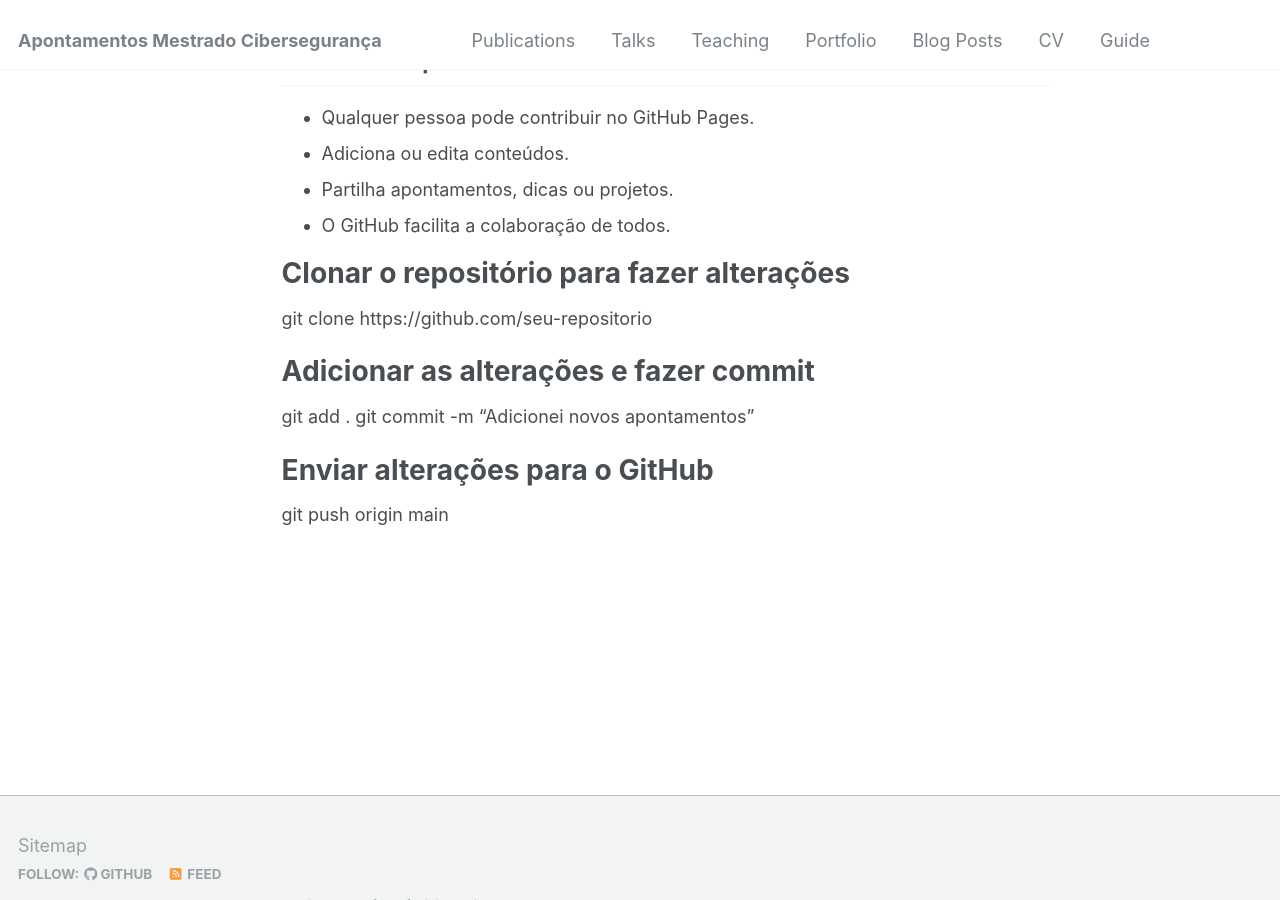
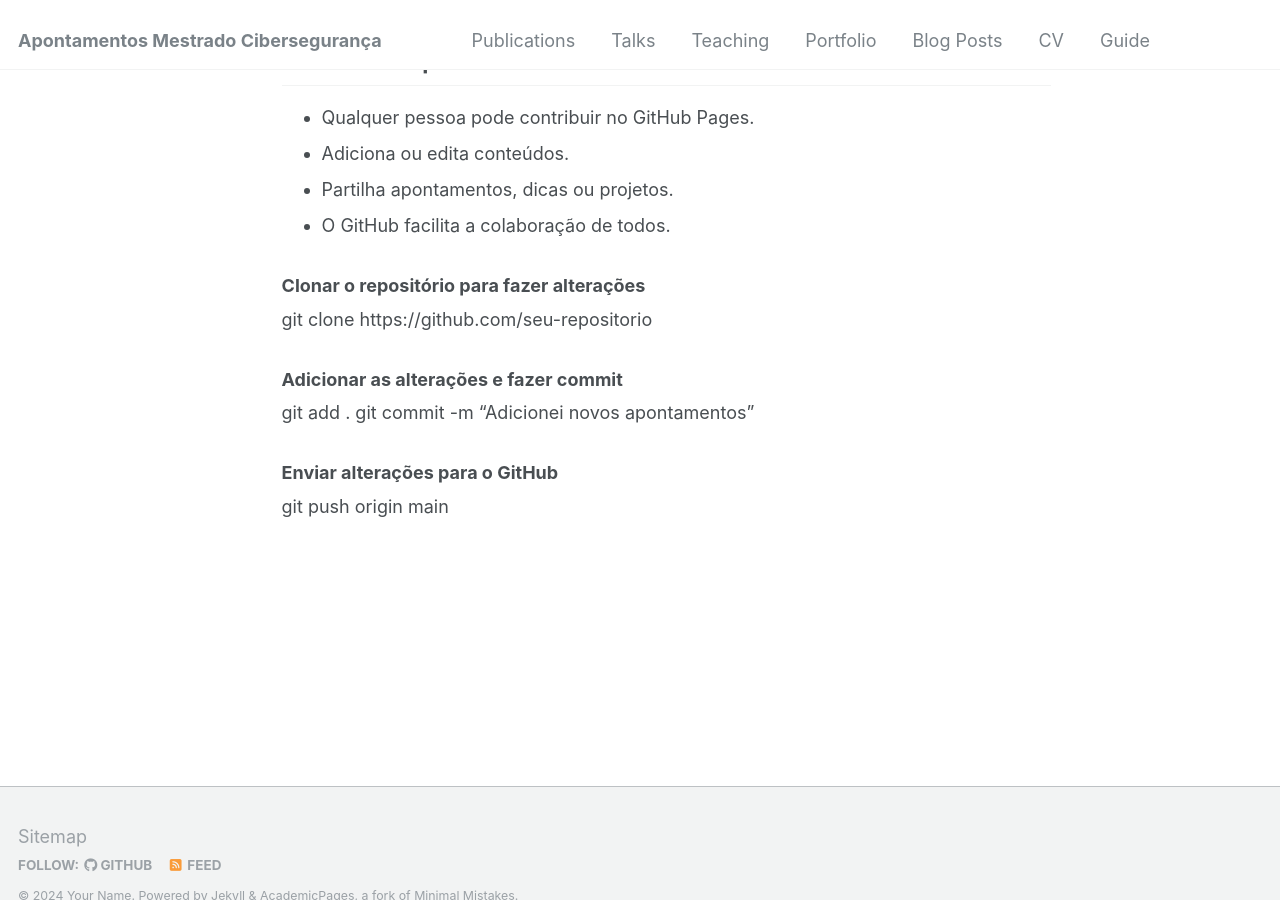
Before and after one commit to V1dal9/mcs_github.io, a Jekyll site: the page built from _pages/about.md, in a window 1280 px wide and 900 px high, scrolled down 663 px. Built offline with Jekyll 4.4.1, drawn with Linux system fonts in a browser that asks for light colours.

```diff
--- a/_pages/about.md
+++ b/_pages/about.md
@@ -26,12 +26,12 @@ Quer tenhas apontamentos, dicas, projetos ou apenas uma ideia interessante, a tu
 - Partilha apontamentos, dicas ou projetos.
 - O GitHub facilita a colaboração de todos.
 
-# Clonar o repositório para fazer alterações
+### Clonar o repositório para fazer alterações
 git clone https://github.com/seu-repositorio
 
-# Adicionar as alterações e fazer commit
+### Adicionar as alterações e fazer commit
 git add .
 git commit -m "Adicionei novos apontamentos"
 
-# Enviar alterações para o GitHub
+### Enviar alterações para o GitHub
 git push origin main
```
